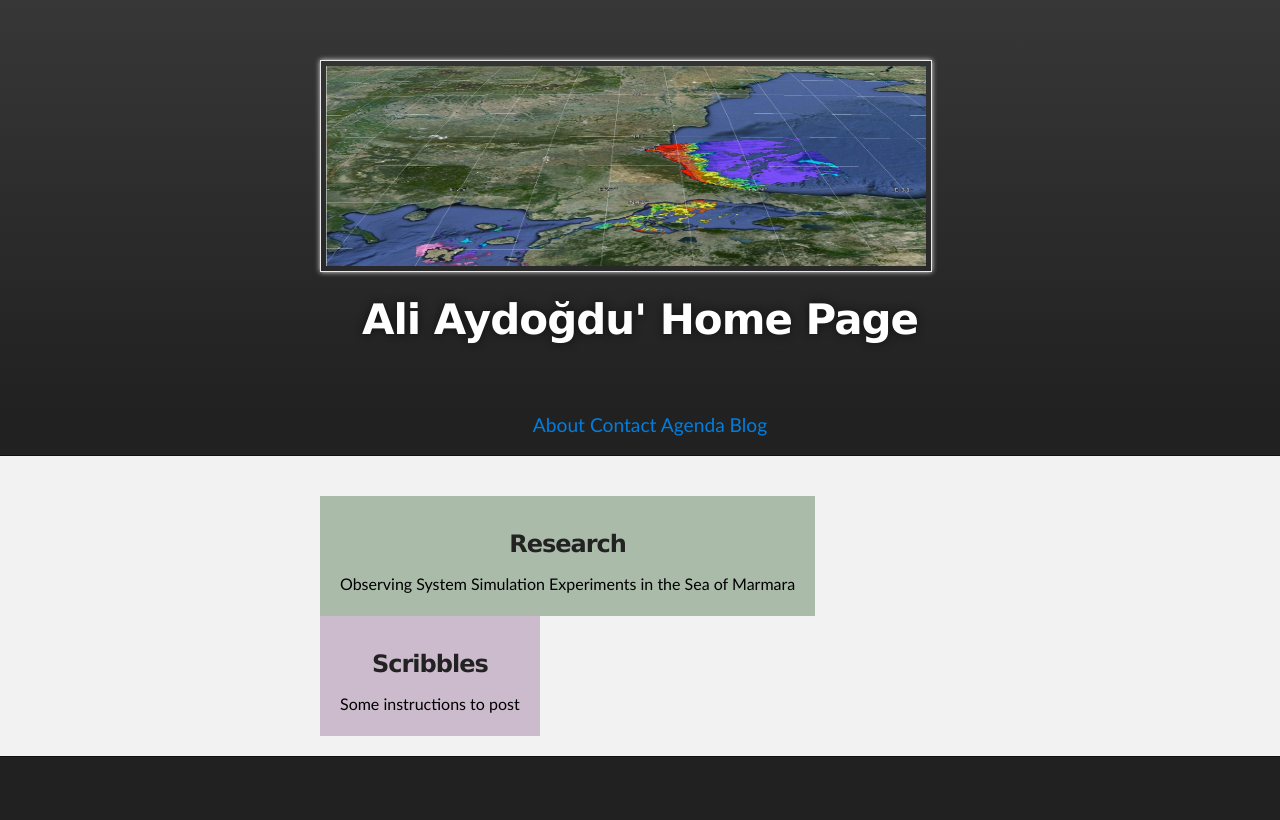
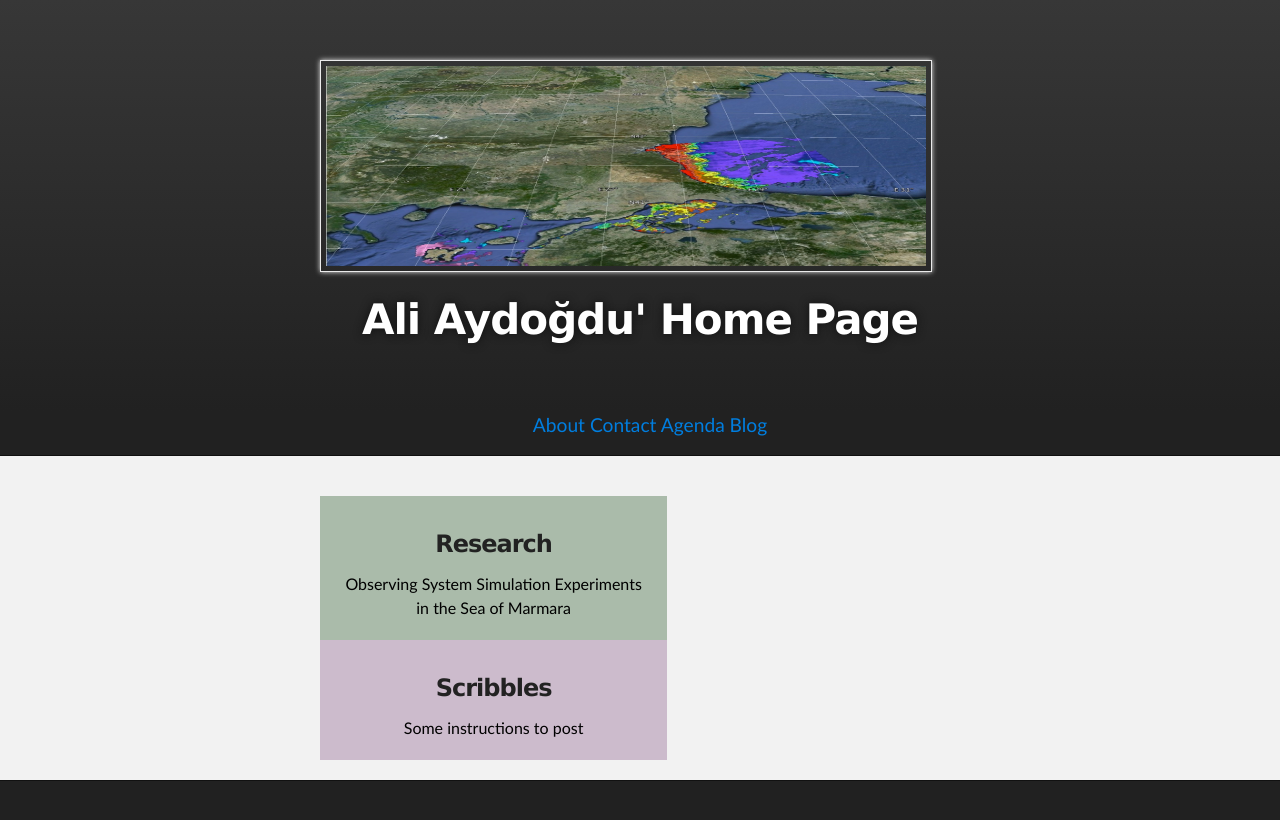
Before and after one commit to aydogduali/aydogduali.github.io, a Jekyll site: the page built from blog/index.md, in a window 1280 px wide. Shown: the top 820 px of the page. Built offline with Jekyll 4.4.1, drawn with Linux system fonts in a browser that asks for light colours; the repository's description, which GitHub fills in, is left out.

Commit message:
updated blog

```diff
--- a/_layouts/twocolumn.html
+++ b/_layouts/twocolumn.html
@@ -26,7 +26,7 @@
 /* Create two equal columns that floats next to each other */
 .column {
     float: left;
-    width: auto;
+    width: 48%;
     padding: 20px;
     text-align: center;
 }
```
